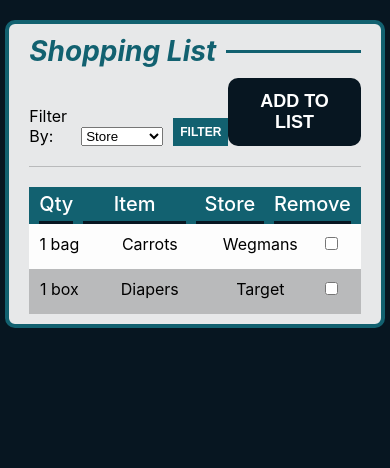
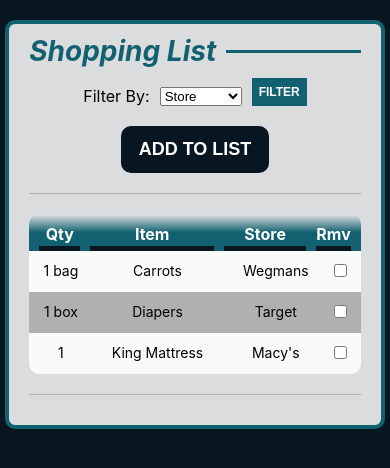
Before and after one commit to jake-the-cake/haus, a React (Create React App) app in the folder haus-app/: page / in a window 390 px wide. Shown: the top 468 px of the page. Built offline with nearby package versions, Linux system fonts and the light colour scheme.

Commit message:
responsive

```diff
--- a/haus-app/src/apps/shopping-list/ShoppingListHome.jsx
+++ b/haus-app/src/apps/shopping-list/ShoppingListHome.jsx
@@ -49,12 +49,20 @@ const TitleLine = styled.hr`
 
 /* SORT and ADD Buttons */
 const ActionBlock = styled.div`
+  width: 100%;
   display: flex;
   align-items: flex-end;
   justify-content: space-between;
   padding-bottom: 20px;
   margin-bottom: 20px;
   border-bottom: 1px solid ${Colors.black.tran};
+
+  @media (max-width: 500px) {
+    align-items: center;
+    flex-direction: column;
+    justify-content: center;
+    margin: 0px auto inherit;
+  }
 `;
 
 const FilterByBlock = styled.div`
@@ -94,29 +102,40 @@ const Button = styled.button`
     background-color: ${Colors.jelly[1]};
     color: ${Colors.jelly[0]};
   };
+
+  @media (max-width: 500px) {
+    margin: ${props=>props.action !== "filter" && "20px auto 0px"}
+  }
 `;
 
 /* DISPLAY block */
 const DisplayBlock = styled.div`
   display: flex;
   flex-direction: column;
+  padding-bottom: 20px;
+  margin-bottom: 20px;
+  border-bottom: 1px solid ${Colors.black.tran};
 `;
 
 const DisplayTableHeader = styled.div`
+  border-radius: 10px 10px 0px 0px;
+
   display: flex;
-  padding: 5px 10px 0px;
-  font-size: 20px;
-  background-color: ${Colors.jelly[1]};
+  padding: 10px 10px 0px;
+  font-size: 16px;
+  #background-color: ${Colors.jelly[1]};
+  background-image: linear-gradient(to bottom, ${Colors.white.tran}, ${Colors.jelly[1]}, ${Colors.jelly[1]});
   justify-content: space-between;
   align-items: center;
   column-gap: 10px;
-  font-weight: 500;
-  color: ${Colors.white.true}
+  font-weight: 700;
+  color: ${Colors.white.true};
+  margin-bottom: 0px;
 `;
 const DisplayTableRow = styled.div`
   display: flex;
   padding: 10px;
-  font-size: 16px;
+  font-size: 14px;
   background-color: ${Colors.white.opaq};
   justify-content: space-between;
   align-items: center;
@@ -124,31 +143,34 @@ const DisplayTableRow = styled.div`
 
   &:nth-child(odd){
     background-color: ${Colors.black.tran};
-  }
+  };
+  &:last-child{
+    border-radius: 0px 0px 10px 10px;
+  };
 `;
 const DTItem = styled.div`
   text-align: center;
   flex: 3;
-  padding-bottom: 5px;
-  border-bottom: ${props=>props.row === "head" ? `3px solid ${Colors.jelly[0]}` : "none"};
+  padding-bottom: 2px;
+  border-bottom: ${props=>props.row === "head" ? `5px solid ${Colors.jelly[0]}` : "none"};
 `;
 
 const DTQty = styled.div`
-  padding-bottom: 5px;
+  padding-bottom: 2px;
   text-align: center;
-  border-bottom: ${props=>props.row === "head" ? `3px solid ${Colors.jelly[0]}` : "none"};
+  border-bottom: ${props=>props.row === "head" ? `5px solid ${Colors.jelly[0]}` : "none"};
   flex: 1;
 `;
 const DTStore = styled.div`
-  border-bottom: ${props=>props.row === "head" ? `3px solid ${Colors.jelly[0]}` : "none"};
-  padding-bottom: 5px;
+  border-bottom: ${props=>props.row === "head" ? `5px solid ${Colors.jelly[0]}` : "none"};
+  padding-bottom: 2px;
   text-align: center;
   flex: 2;
 `;
 const DTRemove = styled.div`
-  border-bottom: ${props=>props.row === "head" ? `3px solid ${Colors.jelly[0]}` : "none"};
-  padding-bottom: 5px;
-  flex: 1;
+  border-bottom: ${props=>props.row === "head" ? `5px solid ${Colors.jelly[0]}` : "none"};
+  padding-bottom: 2px;
+  flex: .5;
   text-align: center;
 `;
 
@@ -180,7 +202,7 @@ const ShoppingListHome = () => {
               <DTQty row="head">Qty</DTQty>
               <DTItem row="head">Item</DTItem>
               <DTStore row="head">Store</DTStore>
-              <DTRemove row="head">Remove</DTRemove>
+              <DTRemove row="head">Rmv</DTRemove>
             </DisplayTableHeader>
             <DisplayTableRow>
               <DTQty>{ShoppingList.items[0].qty} {ShoppingList.items[0].unit}</DTQty>
@@ -194,6 +216,12 @@ const ShoppingListHome = () => {
               <DTStore>{ShoppingList.items[1].store}</DTStore>
               <DTRemove><input type="checkbox"/></DTRemove>
             </DisplayTableRow>
+            <DisplayTableRow>
+              <DTQty>{ShoppingList.items[2].qty} {ShoppingList.items[2].unit}</DTQty>
+              <DTItem>{ShoppingList.items[2].name}</DTItem>
+              <DTStore>{ShoppingList.items[2].store}</DTStore>
+              <DTRemove><input type="checkbox"/></DTRemove>
+            </DisplayTableRow>
           </DisplayBlock>
         </ContentWrapper>
     </Container>
--- a/haus-app/src/static/colors.js
+++ b/haus-app/src/static/colors.js
@@ -2,7 +2,7 @@ export const Colors = {
     jelly: ['#071621','#126170'],
     white: {
         true: '#fff',
-        opaq: 'rgba(255,255,255,0.9)',
+        opaq: 'rgba(255,255,255,0.85)',
         half: 'rgba(255,255,255,0.5)',
         tran: 'rgba(255,255,255,0.2)',
     },
--- a/haus-app/src/static/fakedata.js
+++ b/haus-app/src/static/fakedata.js
@@ -12,5 +12,11 @@ export const ShoppingList = {
             qty: '1',
             unit: 'box'
         },
+        {
+            name: 'King Mattress',
+            store: 'Macy\'s',
+            qty: '1',
+            unit: ''
+        },
     ]
 }
```
